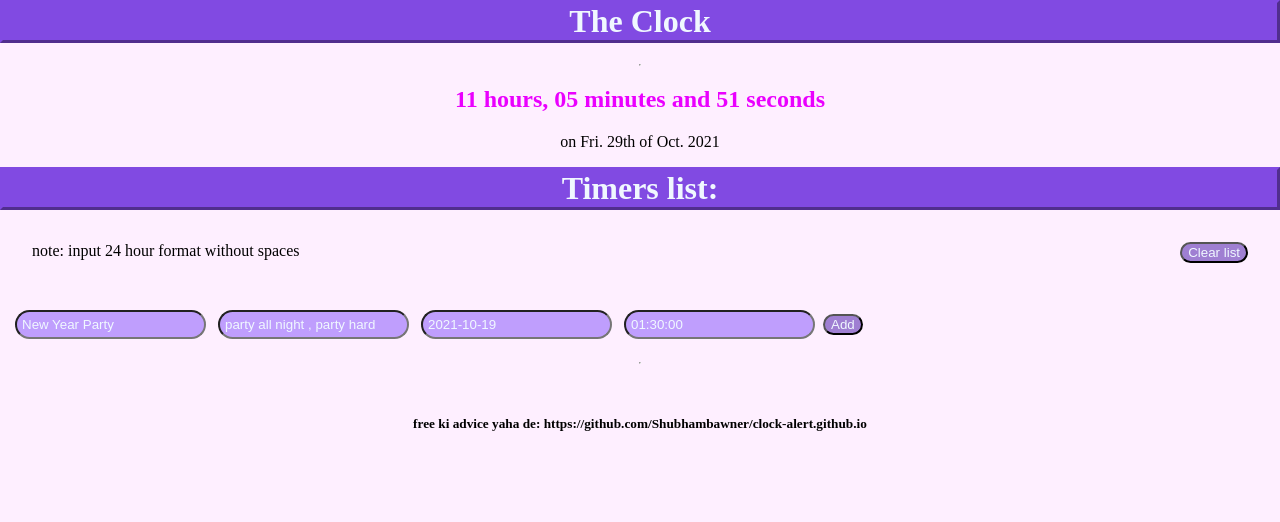
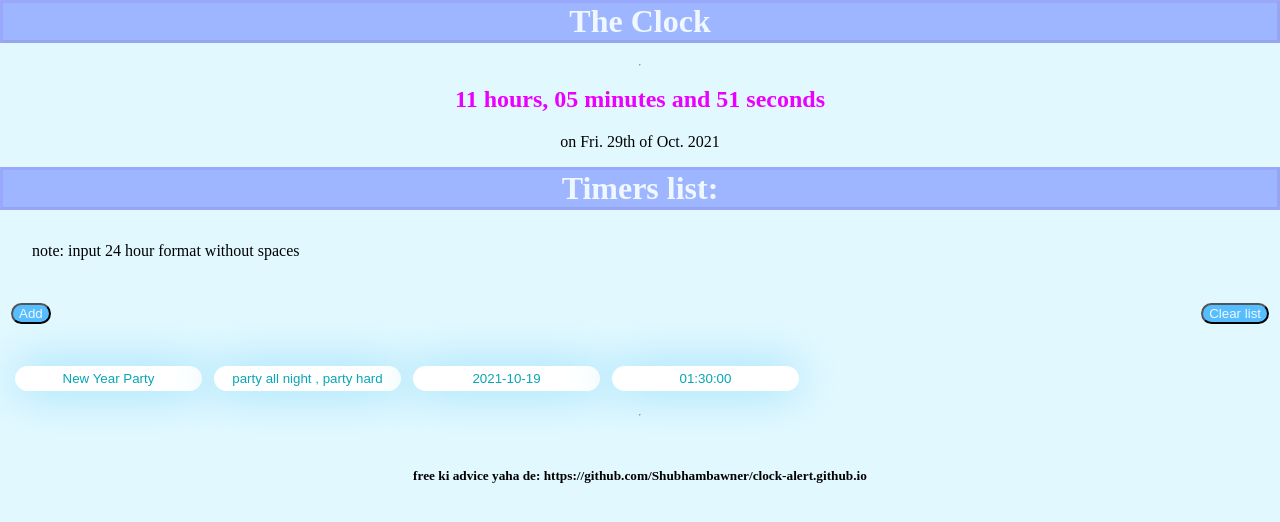
Before and after one commit to Shubhambawner/Happy_Independance_Day.github.io, a PHP site: page / in a window 1280 px wide. Shown: the top 522 px of the page. Run offline with PHP 8.4, Linux system fonts and the light colour scheme.

Commit message:
index update

```diff
--- a/clock.css
+++ b/clock.css
@@ -1,7 +1,7 @@
 body{
     margin: 0;
     padding: 0;
-    background-color: rgb(254, 239, 255);
+    background-color: rgb(226, 248 ,255);
 }
 input{
     margin: 4px;
@@ -23,13 +23,16 @@ div{
 
 input{
     margin: 4px;
-    background-color: #5f25fa66;
     padding: 5px;
-    color: aliceblue;
-    border-radius: 25px;
+    color: rgb(9 166 182);
+    text-align: center;
+    border-radius: 15px;
+    border-color: #aecaff73;
+    border: none;
+    box-shadow: 0px 0px 45px rgb(56 192 242 / 49%)
 }
 button{
-    background-color: #673ab79e;
+    background-color: #009aff9e;
     border-radius: 15px;
     color: aliceblue;
     max-height: 40px;
@@ -40,12 +43,13 @@ hr{
     background-color: #ffffff;
 }
 .card{
-    background-color: rgb(219, 219, 219);
+    background-color: rgb(255, 255, 255);
     padding: 5px;
     border-radius: 25px;
     max-width: 260px;
     min-width: 20%;
     margin: 2%;
+    box-shadow: 0px 0px 15px rgb(0 0 0 / 10%);
 }
 
 .cardTray{
@@ -61,11 +65,11 @@ hr{
     margin: 2.5%;
 }
 h1{
-    background-color: #814ae2;
+    background-color: #9eb5ff;
     margin-top: 0;
     border-style: outset;
     /* border-block-color: inherit; */
-    border-color: #814ae2;
+    border-color: #814ae21c;
     text-align: center;
     color: aliceblue;
 }
--- a/index.html
+++ b/index.html
@@ -16,7 +16,11 @@
 
     <h1>Timers list:</h1>
     <p class="appart">note: input 24 hour format without spaces
+        <div style="justify-content: space-between;
+        display: flex;">
+        <button id="120" onclick="addClicked()">Add</button>
         <button id="clr" onclick="localStorage.clear();id=0;location.reload()" >Clear list</button>
+            </div>
 
     </p>
     <div id="12">
@@ -24,7 +28,6 @@
             <input id="122" placeholder="alert dscription" value="party all night , party hard">
             <input id="123" placeholder="YYYY-MM-DD ex.:2021-12-31" value="2021-10-19">
             <input id="124" placeholder="hh:mm:ss ex.:15:15:00" value="01:30:00">
-            <button id="120" onclick="addClicked()">Add</button>
 
     </div>
 
```
